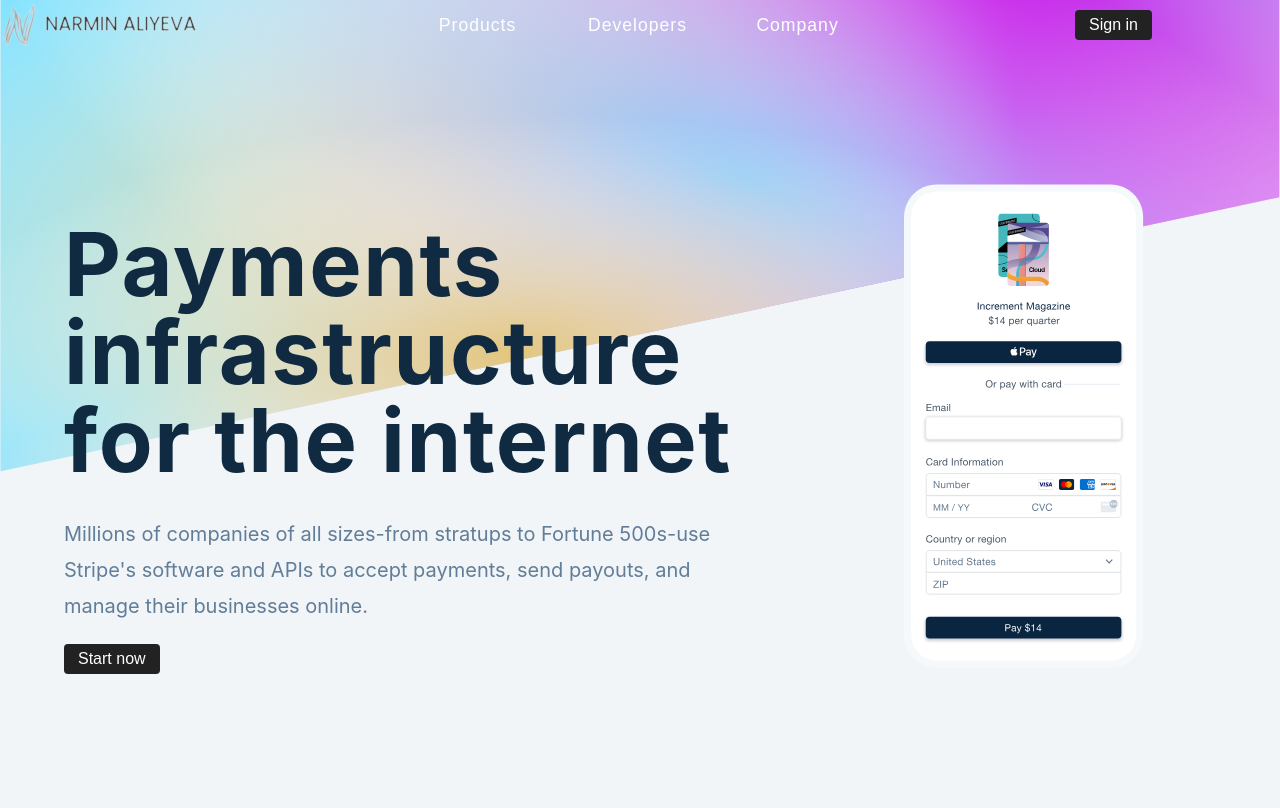
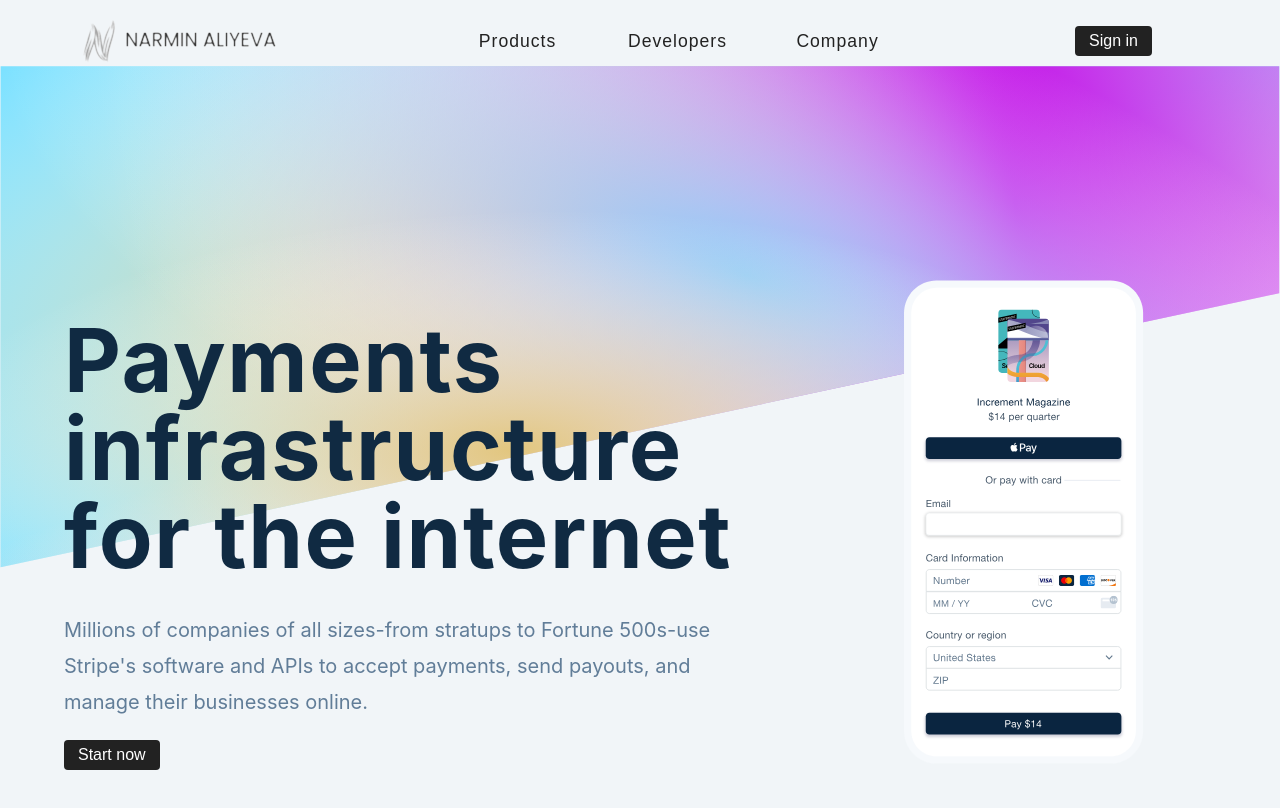
Before and after one commit to NarminGale/React-Projects, a React (Create React App) app in the folder 13-Stripe-Submenus/: page / in a window 1280 px wide. Shown: the top 808 px of the page. Built offline with nearby package versions, Linux system fonts and the light colour scheme.

Commit message:
Gave some styling to home section

```diff
--- a/13-Stripe-Submenus/src/index.css
+++ b/13-Stripe-Submenus/src/index.css
@@ -149,10 +149,12 @@ Stripe Styles
   z-index: 1;
 }
 .nav-center {
+  padding-top: 1rem;
   width: 90vw;
   max-width: var(--max-width);
 }
 .nav-header {
+  padding-left: 5rem;
   display: flex;
   justify-content: space-between;
   align-items: center;
@@ -191,13 +193,13 @@ Stripe Styles
 .hero {
   position: relative;
   min-height: 100vh;
-  margin-top: -5rem;
   display: grid;
   grid-template-columns: 1fr;
   justify-items: center;
 }
 .hero-center {
   width: 90vw;
+  padding-top: 1rem;
   max-width: var(--max-width);
   display: grid;
   align-items: center;
@@ -247,7 +249,7 @@ Stripe Styles
     background: transparent;
     border-color: transparent;
     font-size: 1.1rem;
-    color: white;
+    color: var(--clr-black);
     text-transform: capitalize;
     letter-spacing: 1px;
     width: 10rem;
```
